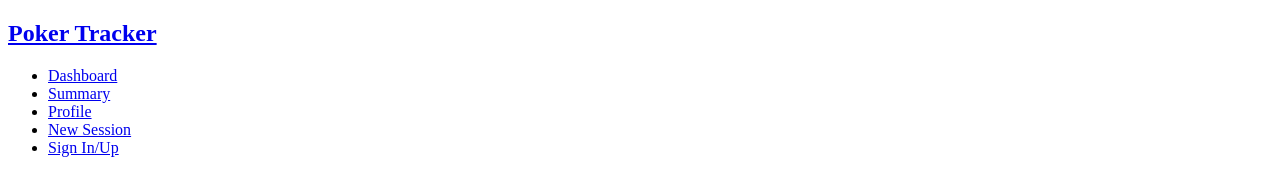
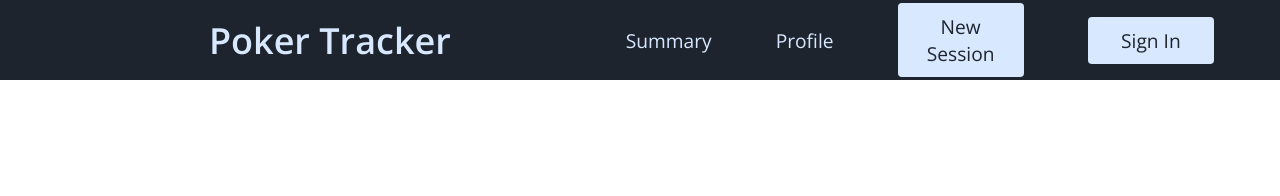
Before and after one commit to elibodo/PokerTracker, a plain HTML site: page index.html in a window 1280 px wide. Drawn offline with nearby package versions, Linux system fonts and the light colour scheme.

Commit message:
styling for the header

```diff
--- a/index.html
+++ b/index.html
@@ -5,6 +5,12 @@
     <meta http-equiv="X-UA-Compatible" content="IE=edge">
     <meta name="viewport" content="width=device-width, initial-scale=1.0">
     <title>Poker Tracker</title>
+    <link rel="stylesheet" href="style.css">
+
+    <!-- Fonts -->
+    <link rel="preconnect" href="https://fonts.googleapis.com">
+    <link rel="preconnect" href="https://fonts.gstatic.com" crossorigin>
+    <link href="https://fonts.googleapis.com/css2?family=Open+Sans:wght@300;400;600&display=swap" rel="stylesheet">
 </head>
 <body>
     <nav class="header">
@@ -13,13 +19,10 @@
                 <!-- for a mobile menu that i have not made -->
                 <!--  -->
             </div>
+
+            <!-- an overview of everything. including a graph, recent sessions, and overall profit/loss -->
             <a href="index.html" id="poker_logo"><h1>Poker Tracker</h1></a>
             <ul class="header_menu">
-                <!-- an overview of everything. including a graph, recent sessions, and overall profit/loss -->
-                <li class="header_item">
-                    <a href="index.html" class="header_links">Dashboard</a>
-                </li>
-
                 <!-- detailed list of all sessions. will include limits played, amount of time, and outcomes -->
                 <!-- toggle between cash and tournament wins, also show all -->
                 <li class="header_item">
@@ -33,12 +36,12 @@
 
                 <!-- input a new session -->
                 <li class="header_btn">
-                    <a href="/" class="new_session_btn">New Session</a>
+                    <a href="/" class="button">New Session</a>
                 </li>
 
                 <!-- sign in/sign up -->
                 <li class="header_btn">
-                    <a href="/" class="sign_up_in_btn">Sign In/Up</a>
+                    <a href="/" class="button">Sign In</a>
                 </li>
             </ul>
         </div>
--- a/style.css
+++ b/style.css
@@ -0,0 +1,105 @@
+* {
+    font-family: 'Open Sans', sans-serif;
+    box-sizing: border-box;
+    margin: 0;
+    padding: 0;
+    border: 0;
+    outline: 0;
+    text-decoration: none;
+    list-style: none;
+}
+
+:root {
+    --color-1: #1e242e;
+    --color-2: #d7e8ff;
+    --color-3: #0e141c;
+    --transition: all 400s ease;
+}
+
+.header {
+    background: var(--color-1);
+    height: 80px;
+    display: flex;
+    justify-content: center;
+    align-items: center;
+    font-size: 1.2rem;
+    position: sticky;
+    top: 0;
+    z-index: 999;
+}
+
+.header_container {
+    display: flex;
+    justify-content: space-between;
+    height: 80px;
+    z-index: 1;
+    width: 100%;
+    max-width: 1300px;
+    margin: 0 auto;
+    padding: 0 50px;
+}
+
+#poker_logo {
+    background-color: var(--color-2);
+    cursor: pointer;
+    align-items: center;
+    background-size: auto;
+    font-size: 1.5rem;
+    -webkit-background-clip: text;
+    -moz-background-clip: text;
+    -webkit-text-fill-color: transparent;
+    -moz-text-fill-color: transparent;
+    display: flex;
+}
+
+.fa-gem {
+    margin-right: 0.5rem;
+}
+
+.header_menu {
+    display: flex;
+    align-items: center;
+    list-style: none;
+    text-align: center;
+    gap: 2rem;
+}
+
+.header_item {
+    height: 80px;
+}
+
+.header_links {
+    color: var(--color-2);
+    display: flex;
+    align-items: center;
+    justify-content: center;
+    padding: 0 1rem;
+    height: 100%;
+}
+
+.header_btn {
+    display: flex;
+    justify-content: center;
+    align-items: center;
+    padding: 0 1rem;
+    width: 100%;
+}
+
+.button {
+    display: flex;
+    justify-content: center;
+    align-items: center;
+    padding: 10px 20px;
+    height: 100%;
+    width: 100%;
+    border: none;
+    outline: none;
+    border-radius: 4px;
+    background: var(--color-2);
+    color: var(--color-1);
+}
+
+.button:hover {
+    color: red;
+    transition: var(--transition);
+}
```
